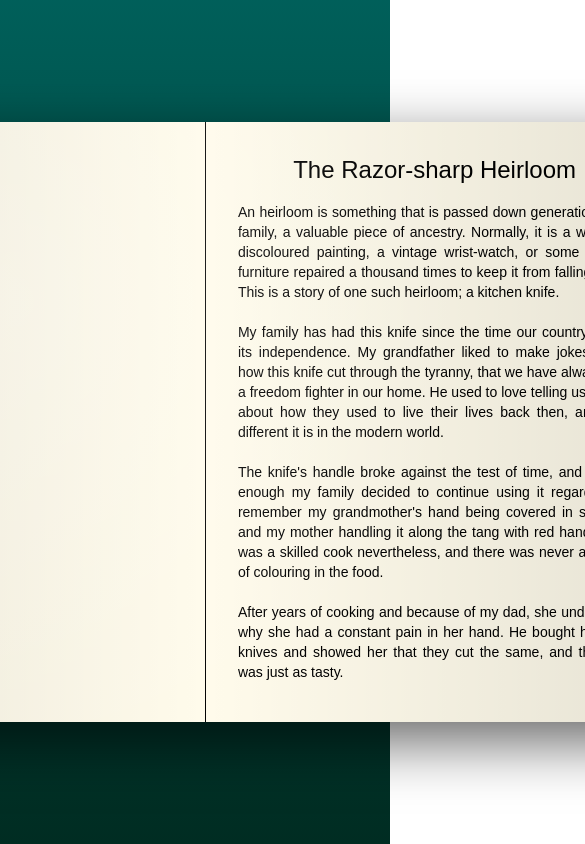
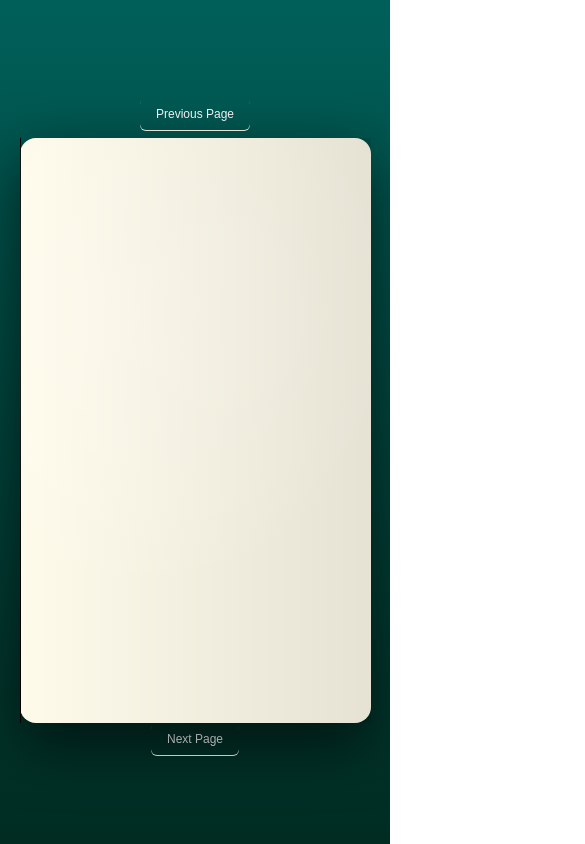
Before and after one commit to akayda008/book-display, a Next.js app: page / in a window 390 px wide. Shown: the top 844 px of the page, 585 px wide, since content can reach past the window. Built offline with nearby package versions, Linux system fonts and the light colour scheme.

Commit message:
Trials in building for the breakpoints

```diff
--- a/src/components/Book.tsx
+++ b/src/components/Book.tsx
@@ -17,12 +17,13 @@ type Page = {
 export default function Book({ book }: BookProps) {
   const [pages, setPages] = useState<Page[]>([]);
   const [spreadIndex, setSpreadIndex] = useState(0);
+  const [isMobile, setIsMobile] = useState(false);
 
   const totalPages = pages.length;
-  const totalSpreads = Math.ceil(totalPages / 2);
+  const totalSpreads = isMobile ? totalPages : Math.ceil(totalPages / 2);
 
-  const leftPageIndex = spreadIndex * 2;
-  const rightPageIndex = leftPageIndex + 1;
+  const leftPageIndex = isMobile ? spreadIndex : spreadIndex * 2;
+  const rightPageIndex = isMobile ? spreadIndex : spreadIndex * 2 + 1;
 
   const leftPage = pages[leftPageIndex] ?? { title: "", fullText: "" };
   const rightPage = pages[rightPageIndex] ?? { title: "", fullText: "" };
@@ -106,7 +107,19 @@ export default function Book({ book }: BookProps) {
     setPages(newPages);
   }, [book]);
 
+  useEffect(() => {
 
+    function handleResize() {
+      setIsMobile(window.innerWidth < 768);
+    }
+
+    handleResize();
+
+    window.addEventListener("resize", handleResize);
+
+    return () => window.removeEventListener("resize", handleResize);
+
+  }, []);
 
   return (
     <div className="relative">
@@ -114,10 +127,10 @@ export default function Book({ book }: BookProps) {
       <div
         className={`
           absolute invisible pointer-events-none
-          w-125 h-150 mx-auto
+          w-[90vw] md:max-w-250 aspect-3/5 md:aspect-5/3 h-full mx-auto
         `}
       >
-        <div className="w-full h-full p-8 pb-12 pl-12 flex flex-col">
+        <div className="w-full h-full p-4 md:p-6 lg:p-8 pb-8 md:pl-12 flex flex-col">
           <h2
             ref={titleMeasureRef}
             className="text-center text-2xl mb-4 empty:hidden"
@@ -125,18 +138,18 @@ export default function Book({ book }: BookProps) {
           <div ref={textContainerRef} className="overflow-hidden">
             <p
               ref={textMeasureRef}
-              className="w-full h-full text-justify whitespace-pre-line text-sm"
+              className="w-full h-full text-justify whitespace-pre-line text-xs md:text-sm lg:text-sm"
             ></p>
           </div>
         </div>
       </div>
-      <div className="flex flex-row">
+      <div className="flex flex-col md:flex-row items-center">
         {/* Previous button */}
         <button
           onClick={previousSpread}
           disabled={spreadIndex === 0}
           className={`
-            mx-4 my-auto px-4 py-2 text-xs text-slate-50
+            m-2 md:mx-4 px-4 py-2 text-xs text-slate-50
             max-h-fit rounded-md shadow-2xs shadow-amber-50
             transistion
             hover:bg-emerald-800 hover:shadow-sm
@@ -145,23 +158,23 @@ export default function Book({ book }: BookProps) {
           Previous Page
         </button>
         {/* Book */}
-        <div className="flex flex-row w-250 h-150 mx-auto my-auto rounded-2xl shadow-[0_20px_60px_rgba(0,0,0,0.6)] bg-amber-50 relative">
+        <div className="flex flex-row w-[90vw] md:max-w-250 aspect-3/5 md:aspect-5/3 mx-auto my-auto rounded-2xl shadow-[0_20px_60px_rgba(0,0,0,0.6)] bg-amber-50 relative">
           <div className="flex h-full w-full flex-row">
             {/* Left Page */}
             <div
               className={`
-              flex-1 overflow-hidden text-black
+              hidden md:block flex-1 overflow-hidden text-black
               bg-linear-to-r from-black/10 to-transparent
             `}
             >
-              <div className="p-8 pl-12 pb-12">
+              <div className="p-4 md:p-6 lg:p-8 md:pl-12 pb-8">
                 {leftPage.title && (
                   <h2 className="text-center text-2xl mb-4">
                     {leftPage.title}
                   </h2>
                 )}
                 {/* whitespace-pre-line preserves the line breaks in the text, keeping the original formatting */}
-                <p className="w-full text-justify whitespace-pre-line text-sm">
+                <p className="w-full text-justify whitespace-pre-line text-xs md:text-sm lg:text-sm">
                   {leftPage.fullText}
                 </p>
               </div>
@@ -170,17 +183,17 @@ export default function Book({ book }: BookProps) {
             {/* Right Page */}
             <div
               className={`
-              flex-1 overflow-hidden text-black border-l
+              w-full md:flex-1 overflow-hidden text-black border-l
               bg-linear-to-l from-black/10 to-transparent
             `}
             >
-              <div className="p-8 pr-12 pb-12">
+              <div className="p-4 md:p-6 lg:p-8 md:pr-12 pb-8">
                 {rightPage.title && (
                   <h2 className="text-center text-2xl mb-4">
                     {rightPage.title}
                   </h2>
                 )}
-                <p className="w-full text-justify whitespace-pre-line text-sm">
+                <p className="w-full text-justify whitespace-pre-line text-xs md:text-sm lg:text-sm">
                   {rightPage.fullText}
                 </p>
               </div>
@@ -197,7 +210,7 @@ export default function Book({ book }: BookProps) {
           onClick={nextSpread}
           disabled={isBookFinished && spreadIndex === totalSpreads - 1}
           className={`
-            mx-4 my-auto px-4 py-2 text-xs text-white
+            m-2 md:mx-4 my-auto px-4 py-2 text-xs text-white
             max-h-fit rounded-md shadow-2xs shadow-amber-50
             transistion
             hover:bg-emerald-800 hover:shadow-sm
```
